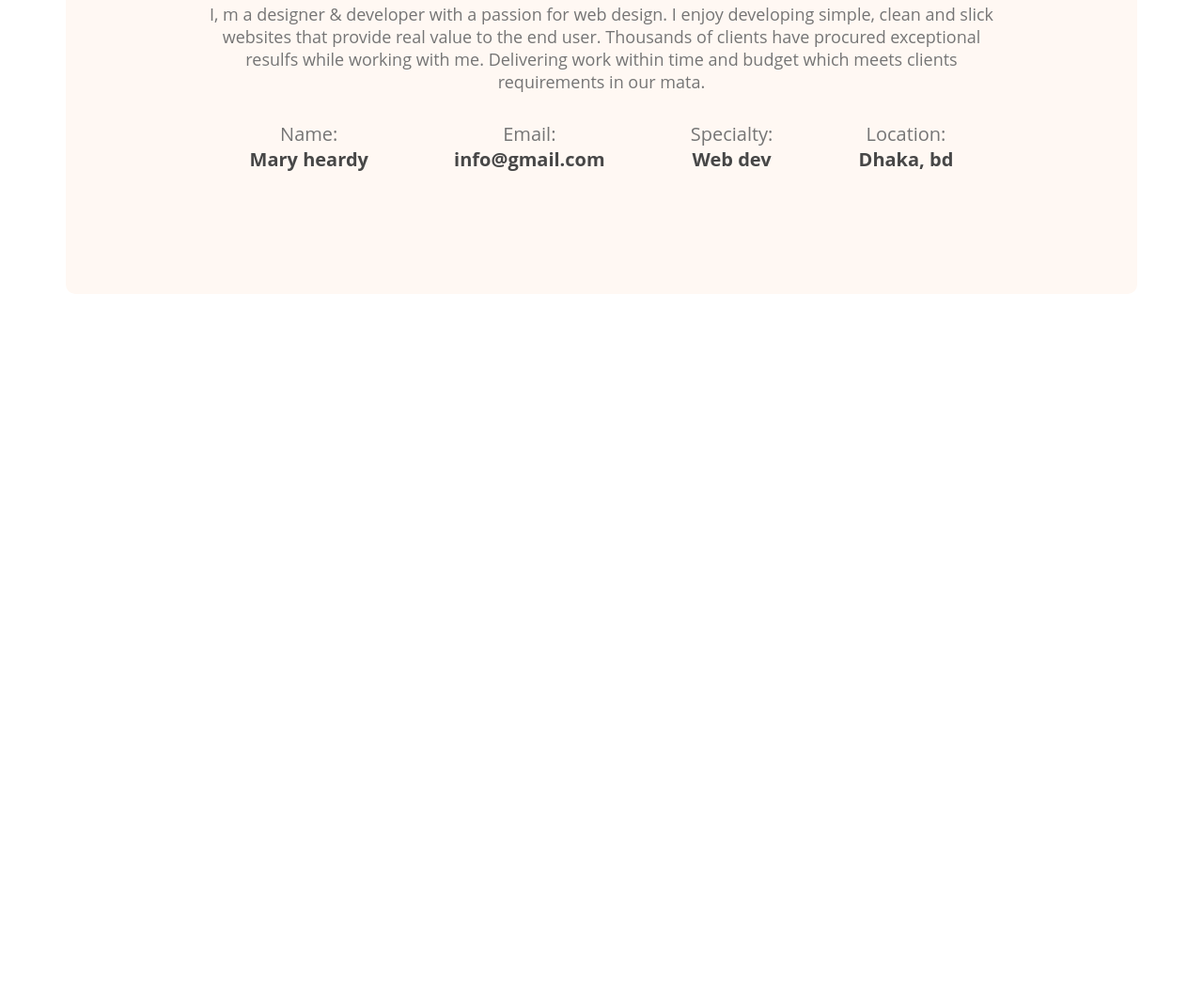
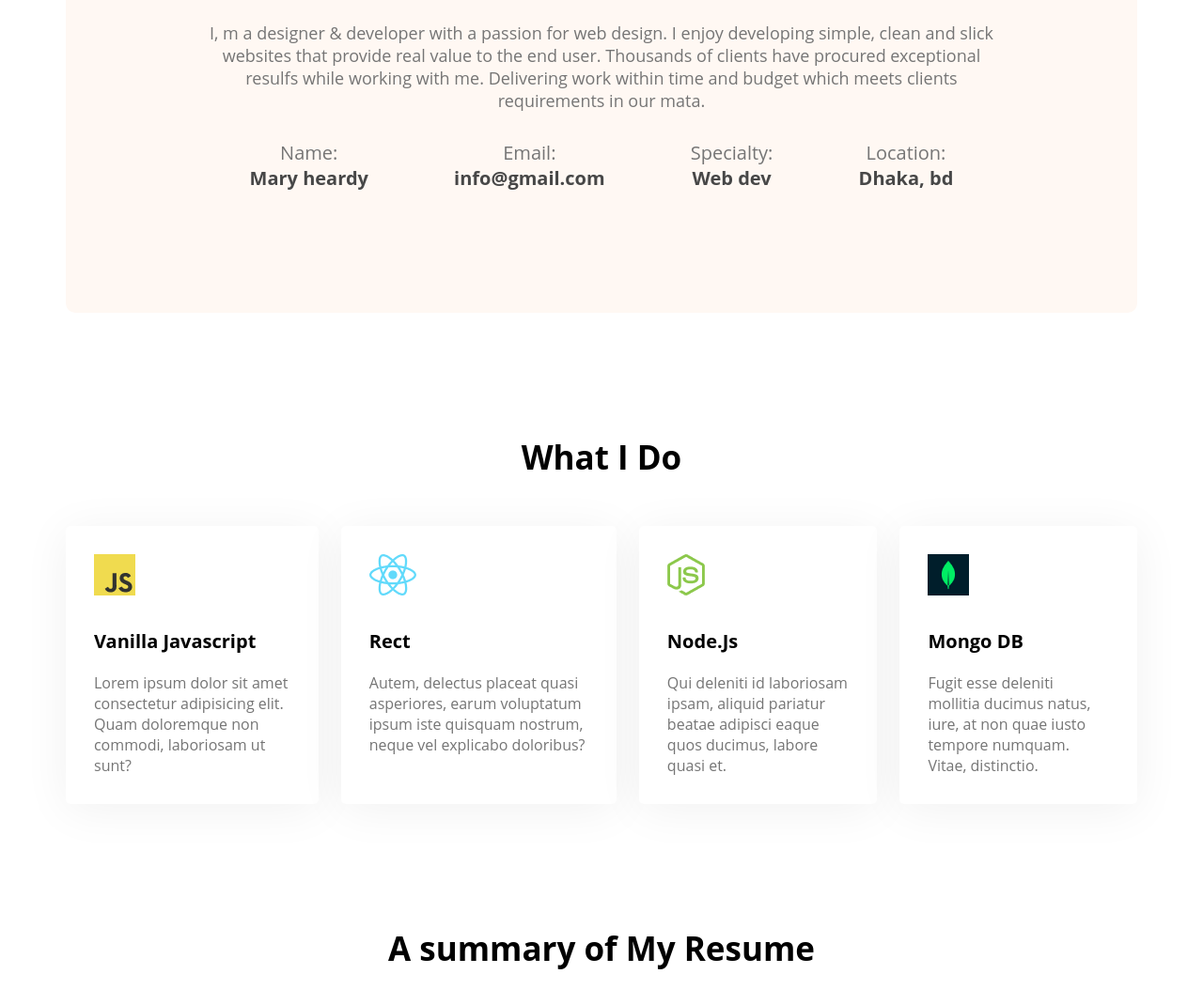
Before and after one commit to Nahidahmmed/Developer-portfolio, a plain HTML site: page index.html in a window 1280 px wide. Shown: the part 1176-2246 px from the top of the page at 94% size. Before the commit the page ends 1489 px from the top, so only its background shows below. Drawn offline with Linux system fonts and the light colour scheme.

Commit message:
added skills content

```diff
--- a/index.html
+++ b/index.html
@@ -54,6 +54,36 @@
          </div>
         </div>
        </section>
+       <!-- what i do section -->
+       <section class="what i do">
+        <h3 class="section-title">What I Do</h3>
+        <div class="skills-container">
+            <div class="skill">
+                <img src="images/icons/js.png" alt="">
+                <p class="skill-title">Vanilla Javascript </p>
+                <p class="skill-description">Lorem ipsum dolor sit amet consectetur adipisicing elit. Quam doloremque non commodi, laboriosam ut sunt?</p>
+            </div>
+            <div class="skill">
+                <img src="images/icons/react.png" alt="">
+                <p class="skill-title">Rect</p>
+                <p class="skill-description">Autem, delectus placeat quasi asperiores, earum voluptatum ipsum iste quisquam nostrum, neque vel explicabo doloribus?</p>
+            </div>
+            <div class="skill">
+                <img src="images/icons/nodejs.png" alt="">
+                <p class="skill-title">Node.Js</p>
+                <p class="skill-description">Qui deleniti id laboriosam ipsam, aliquid pariatur beatae adipisci eaque quos ducimus, labore quasi et.</p>
+            </div>
+            <div class="skill">
+                <img src="images/icons/mongo.png" alt="">
+                <p class="skill-title">Mongo DB</p>
+                <p class="skill-description">Fugit esse deleniti mollitia ducimus natus, iure, at non quae iusto tempore numquam. Vitae, distinctio.</p>
+            </div>
+        </div>
+       </section>
+       <!-- resume section -->
+       <section class="resume">
+        <h3 class="section-title">A summary of My Resume</h3>
+       </section>
     </main>
     <footer>
 
--- a/styles/portfolio.css
+++ b/styles/portfolio.css
@@ -1,6 +1,9 @@
 * {
     margin: 0;
     font-family: 'Open Sans', sans-serif;
+}
+section{
+    margin-top: 130px;
 }
 
 .header {
@@ -85,7 +88,7 @@ main {
 /* about me section styles */
 .about-me {
     text-align: center;
-    margin-top: 130px;
+
     background: #FFF8F3;
     border-radius: 10px;
     padding: 130px 150px;
@@ -93,8 +96,8 @@ main {
 }
 
 .section-title {
-
-  margin-bottom: 30px;
+  text-align: center;
+  margin-bottom: 50px;
   font-weight: 700;
   font-size: 35px;
 }
@@ -121,3 +124,25 @@ main {
     font-size: 20px;
     font-weight: 700;
 }
+.skills-container{
+    display: flex;
+    gap: 24px;
+}
+.skill{
+    background: #FFFFFF;
+box-shadow: 0px 6px 50px rgba(0, 0, 0, 0.06);
+border-radius: 5px;
+padding: 30px;
+}
+.skill-title{
+    font-weight: 700;
+font-size: 20px;
+margin-top: 30px;
+margin-bottom: 20px;
+}
+.skill-description{
+    font-weight: 400;
+    font-size: 16px;
+    color: #757575;
+}
+/* Resume Styles */
```
